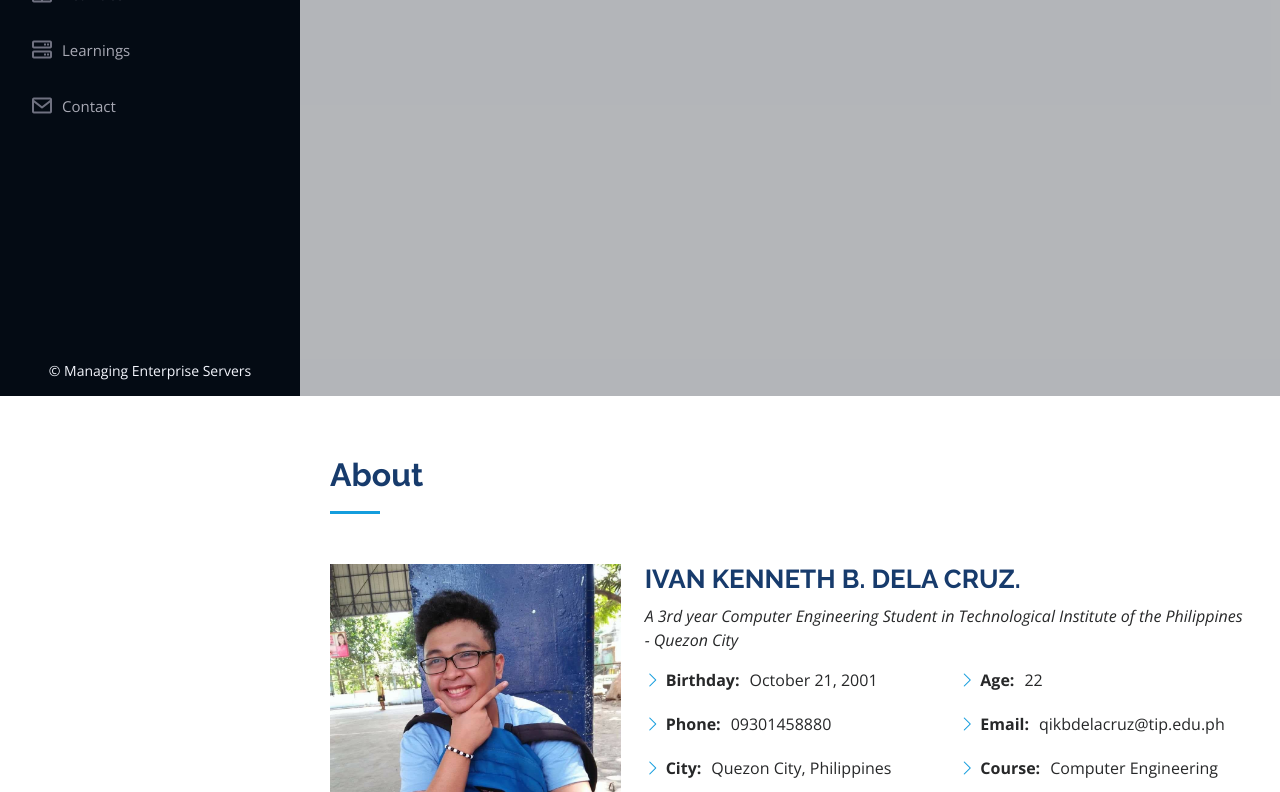
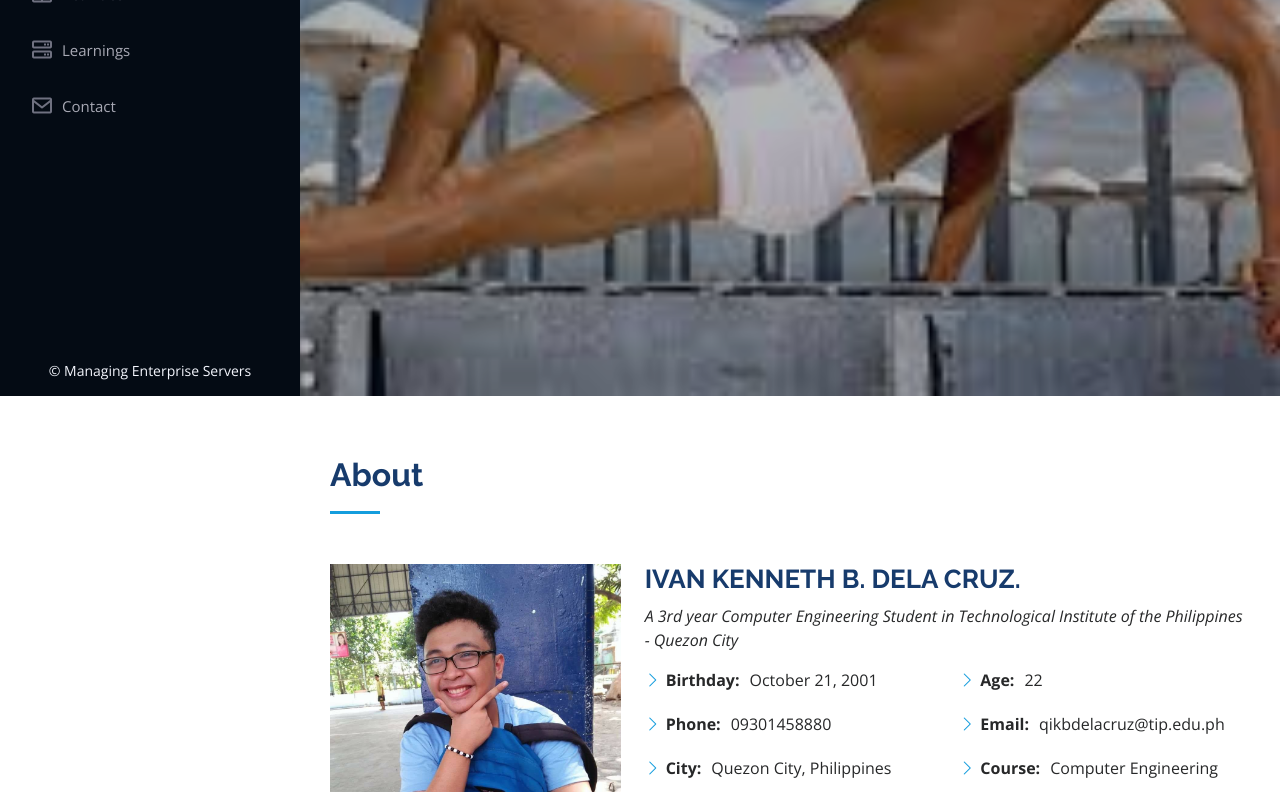
Before and after one commit to Aybaann/Aybaann.github.io, a plain HTML site: page index.html in a window 1280 px wide. Shown: the part 404-1196 px from the top of the page. Drawn offline with nearby package versions, Linux system fonts and the light colour scheme.

Commit message:
Update style.css

```diff
--- a/assets/css/style.css
+++ b/assets/css/style.css
@@ -241,7 +241,7 @@ h6 {
 #hero {
   width: 100%;
   height: 100vh;
-  background: url("../img/bg.gif") top center;
+  background: url("../img/eto.jpg") top center;
   background-size: cover;
 }
 
```
